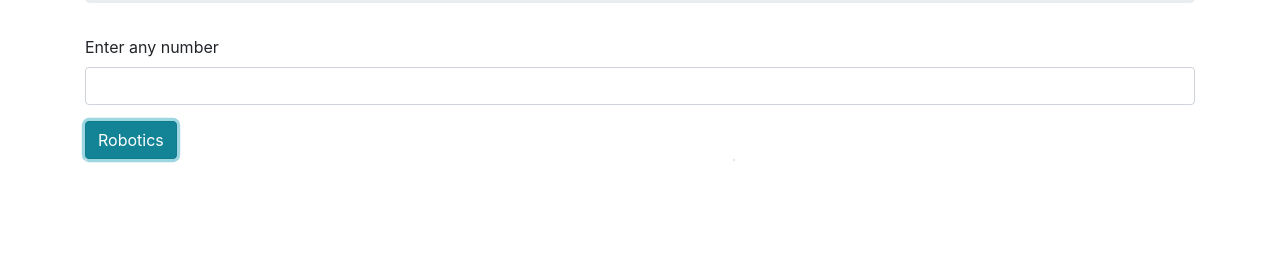
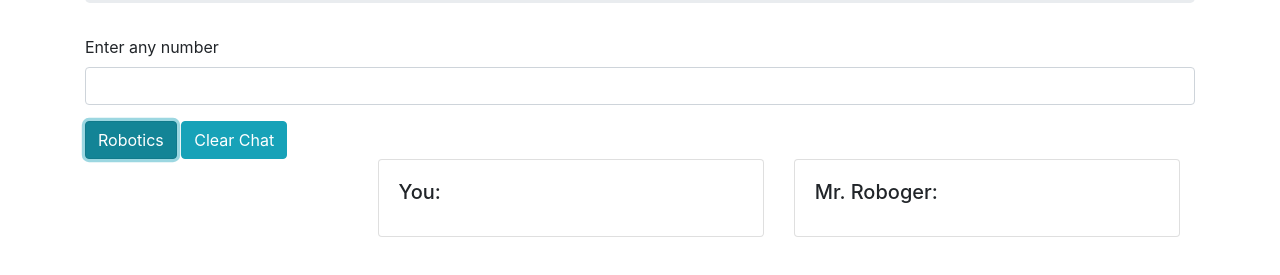
Before and after one commit to mmanchee/mrRoboger, a plain HTML site: page index.html in a window 1280 px wide. Both pictures are taken after a click on the button "Robotics". Shown: the part 227-502 px from the top of the page. Drawn offline with Linux system fonts and the light colour scheme.

Commit message:
add cards formating to recreate texting

```diff
--- a/css/styles.css
+++ b/css/styles.css
@@ -1,3 +1,4 @@
+
 .saying1 {
   font-weight: 700;
   font-size: 30px;
--- a/index.html
+++ b/index.html
@@ -15,19 +15,15 @@
       <h1>Welcome Neighbor</h1>
       <h2>Say hello to Mr. Roboger!</h2>
     </div>
-    <form id="robot-form">
-      <div class="form-group">
-        <label class="input1">Enter any number</label>
-        <input id="input1" type="text" class="form-control">
-      </div>
-      <button type="submit" class="btn btn-info">Robotics</button>
-    </form>
+    <div class="form-group">
+      <label class="input1">Enter any number</label>
+      <input id="input1" type="text" class="form-control">
+    </div>
+    <button type="submit" id="input-submit" class="btn btn-info">Robotics</button>
+    <button class="btn btn-info" onClick="window.location.reload();">Clear Chat</button>
     <div>
-      <div class="col-5 float-right">
+      <div class="col-9 float-right">
         <div id="result1"></div>
-      </div>
-      <div class="col-7 float-left">
-        <div id="result1a"></div>
       </div>
     </div>
   </div>
--- a/js/scripts.js
+++ b/js/scripts.js
@@ -20,26 +20,29 @@ function robotics(input) {
     cssInject = Math.floor(Math.random() * 10);
     robotArray = robotArray + "<span class=saying" + cssInject + ">" + indexOutput; + "</span>";
   }
-  robotArray = "<div class=row><div class=card ><div class=card-back>" + robotArray + "</div></div></div";
+
   return robotArray;
 }
 
 // Interface Logic
 $(document).ready(function() {
-  $("#robot-form").submit(function(event) {
+  $("#input-submit").click(function(event) {
     event.preventDefault();
     let input1 = $("input#input1").val();
-    let result1;
-    let result1a;
+    let botAnswer;
+    let resultRobot;
+    let resultUser;
 
     if (isNaN(input1)) {                // Test 1
-      result1 = "Mr. Roboger can only receive numbers.";
+      botAnswer = "<strong>**ERROR** **ERROR** ...</strong> Mr. Roboger can only receive numbers.";
     } else {
-      result1 = robotics(parseInt(input1));
-      result1a = "<div class=row><div class=card ><div class=card-back>" + input1 + "</div></div></div";
+      botAnswer = robotics(parseInt(input1));
     };
+    resultRobot = "<div class=col-6><div class=card><div class=card-body><h5 class=card-title>Mr. Roboger:</h5>" + botAnswer + "</div></div></div>";
+    resultUser = "<div class=col-6><div class=card><div class=card-body><h5 class=card-title>You:</h5>" + input1 + "</div></div></div>";
 
-    $("#result1").html(result1);
-    $("#result1a").html(result1a);
+    let convo = "<div class=row mt-4>" + resultUser + resultRobot + "</div>";
+
+    $("#result1").prepend(convo);
   });
 });
```
